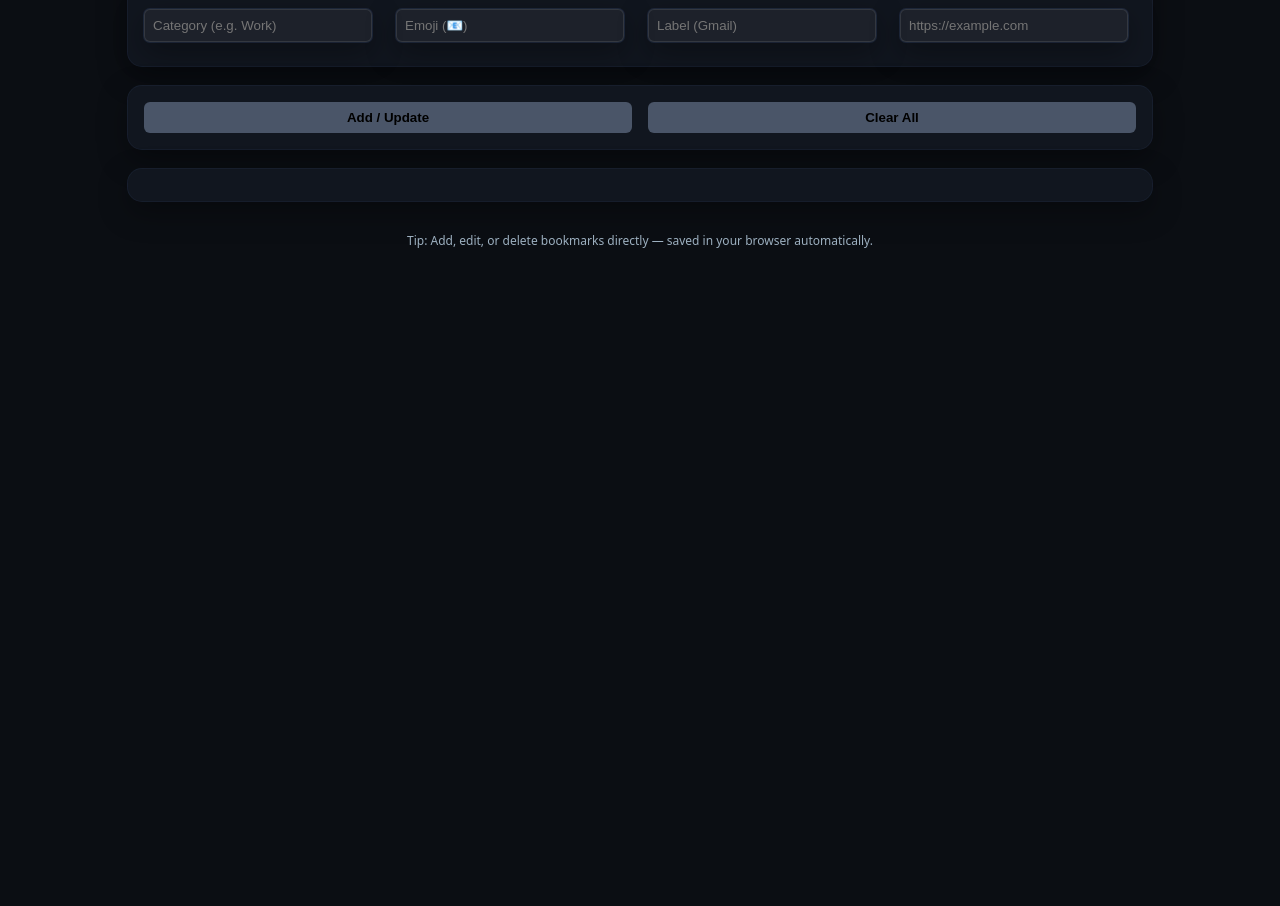
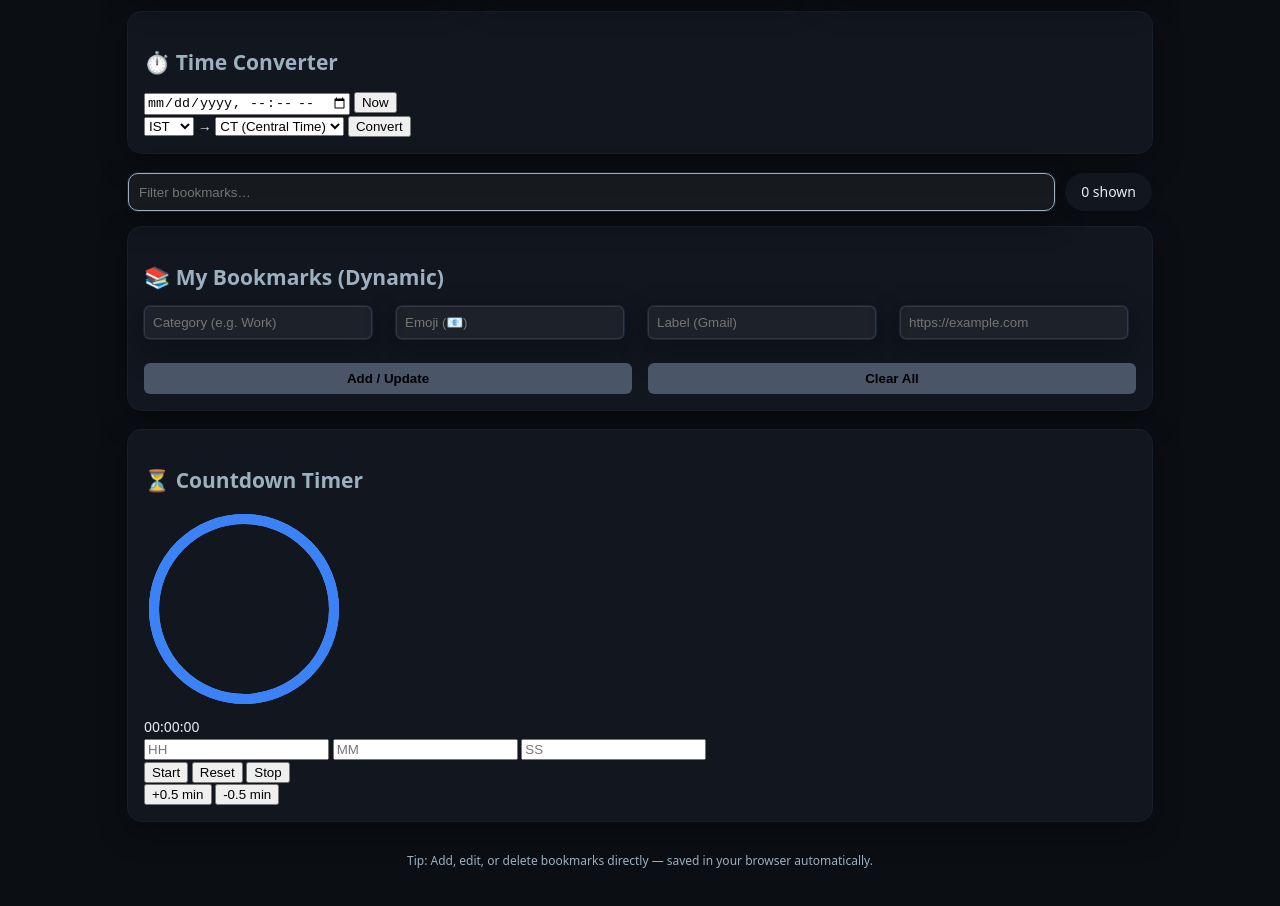
Before and after one commit to prajwallanjewar01/BookDash, a plain HTML site: page index.html in a window 1280 px wide. Shown: the part 406-1312 px from the top of the page. Before the commit the page ends 800 px from the top, so only its background shows below. Drawn offline with Linux system fonts and the light colour scheme.

Commit message:
Update index.html

```diff
--- a/index.html
+++ b/index.html
@@ -14,6 +14,13 @@
       <h1>🔖 BookByte</h1>
       <button id="theme-toggle">🌞 Light</button>
     </header>
+
+    <!-- Greeting Section -->
+<div id="greeting-box" class="card">
+  <h2 id="greeting-text">Loading...</h2>
+  <p id="quote-text">Fetching wisdom...</p>
+  <small id="quote-author"></small>
+</div>
 
     <!-- Clocks -->
     <div class="clock-row">
@@ -38,6 +45,44 @@
       </div>
     </div>
 
+    <!-- IST → CT Converter -->
+
+    <section class="section">
+  <h2>⏱️ Time Converter</h2>
+
+  <div class="converter-wrapper">
+
+    <!-- Top line -->
+    <div class="converter-top">
+      <input type="datetime-local" id="time-input" />
+      <button id="now-btn">Now</button>
+    </div>
+
+    <!-- Middle controls -->
+    <div class="converter-middle">
+      <select id="from-tz">
+        <option value="Asia/Kolkata" selected>IST</option>
+        <option value="America/Chicago">CT</option>
+        <option value="UTC">UTC </option>
+      </select>
+
+      <span class="arrow">→</span>
+
+      <select id="to-tz">
+        <option value="America/Chicago" selected>CT (Central Time)</option>
+        <option value="UTC">UTC</option>
+        <option value="Asia/Kolkata">IST</option>
+      </select>
+
+      <button id="convert-btn">Convert</button>
+    </div>
+
+    <!-- Output -->
+    <div id="time-output" class="result"></div>
+
+  </div>
+</section>
+
     <!-- Search -->
     <div class="search">
       <input id="filter" class="search-bar" type="search" placeholder="Filter bookmarks…" />
@@ -52,24 +97,43 @@
     <input type="text" id="bm-emoji" placeholder="Emoji (📧)" maxlength="2" required>
     <input type="text" id="bm-label" placeholder="Label (Gmail)" required>
     <input type="url" id="bm-url" placeholder="https://example.com" required>
-      </form>
-    </section>
-    <section class="section" id="bookmark-manager">
-      <form id="bookmark-form">
+
     <button type="submit">Add / Update</button>
     <button type="button" id="bm-clear">Clear All</button>
   </form>
-    </section>
-    <section class="section" id="bookmark-manager">
   <div id="bookmark-list"></div>
 </section>
 
-    <!-- Google Calendar -->
-    <!-- <section class="section"> -->
-      <!-- <h2>🗓️ Google Calendar</h2> -->
-      <!-- <iframe src="https://calendar.google.com/calendar" -->
-              <!-- style="border:0" width="100%" height="600" frameborder="0" scrolling="no"></iframe> -->
-    <!-- </section> -->
+  <section class="section" id="countdown-section">
+  <h2>⏳ Countdown Timer</h2>
+
+  <div class="cd-container">
+    <svg class="cd-circle" width="200" height="200">
+      <circle cx="100" cy="100" r="90" stroke="#7aa2ff" stroke-width="10" fill="none" />
+      <circle cx="100" cy="100" r="90" stroke="#3b82f6" stroke-width="10" fill="none" stroke-dasharray="565.48" stroke-dashoffset="0" />
+    </svg>
+    <div class="cd-display">
+      <span id="cd-time">00:00:00</span>
+    </div>
+  </div>
+
+  <div class="cd-inputs">
+    <input type="number" id="cd-hr" min="0" placeholder="HH" />
+    <input type="number" id="cd-min" min="0" placeholder="MM" />
+    <input type="number" id="cd-sec" min="0" placeholder="SS" />
+  </div>
+
+  <div class="cd-buttons">
+    <button type="button" id="cd-start">Start</button>
+    <button type="button" id="cd-reset">Reset</button>
+    <button type="button" id="cd-stop">Stop</button>
+  </div>
+
+  <div class="cd-adjust">
+    <button id="cd-add">+0.5 min</button>
+    <button id="cd-sub">-0.5 min</button>
+  </div>
+</section>
 
     <div class="footer">
       Tip: Add, edit, or delete bookmarks directly — saved in your browser automatically.
```
Lines whose indentation alone changed are shown as unchanged.
